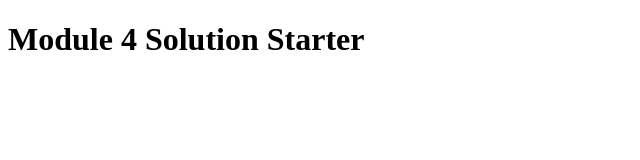
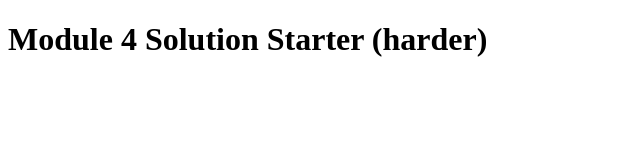
Before and after one commit to sowmiyashan/module-4-solution, a plain HTML site: page index.html in a window 1280 px wide. Shown: the whole page, without its empty margins (0-640 px from the left). Drawn offline with Linux system fonts and the light colour scheme.

Commit message:
Assignment-4(harder)

```diff
--- a/index.html
+++ b/index.html
@@ -11,6 +11,6 @@
   <script src="harder/script.js"></script>
 </head>
 <body>
-  <h1>Module 4 Solution Starter</h1>
+  <h1>Module 4 Solution Starter (harder)</h1>
 </body>
 </html>
```
